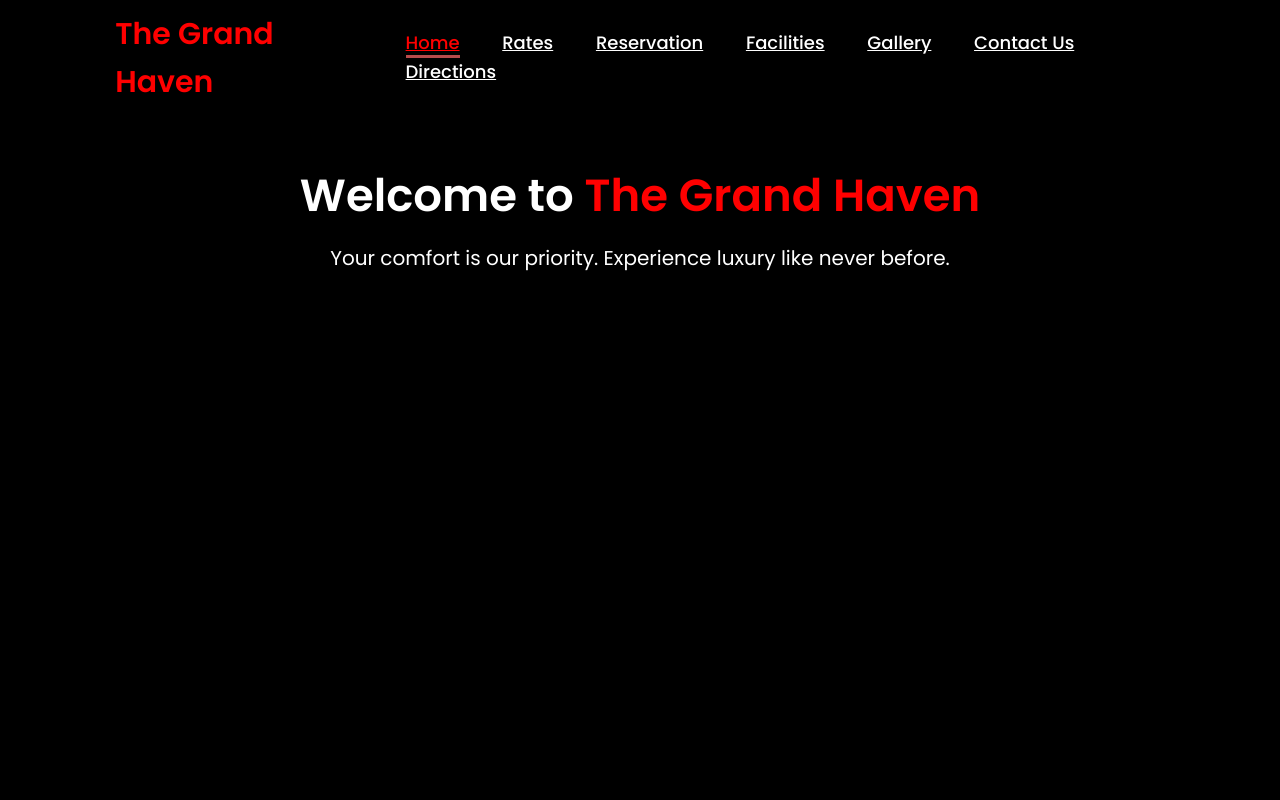
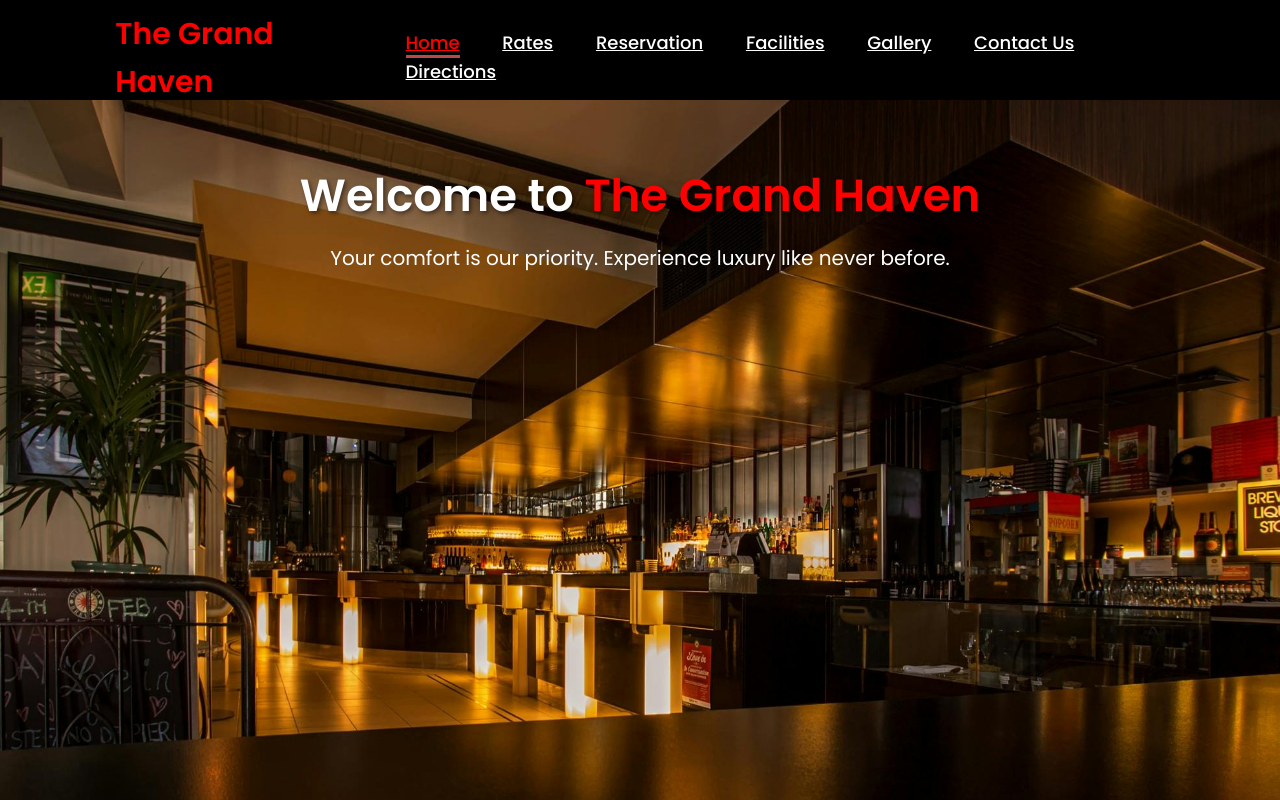
Before and after one commit to Zinax72/thegrandhaven, a plain HTML site: page index.html in a window 1280 px wide. Shown: the top 800 px of the page. Drawn offline with Linux system fonts and the light colour scheme.

Commit message:
Update styles.css

```diff
--- a/styles.css
+++ b/styles.css
@@ -112,7 +112,7 @@ section {
 
 /* Hero Section */
 .hero {
-  background: url('/test/images/mainpic.jpg') center/cover no-repeat;
+  background: url('images/mainpic.jpg') center/cover no-repeat;
   color: #ffffff;
   height: 100vh;
   background-attachment: scroll;
```
